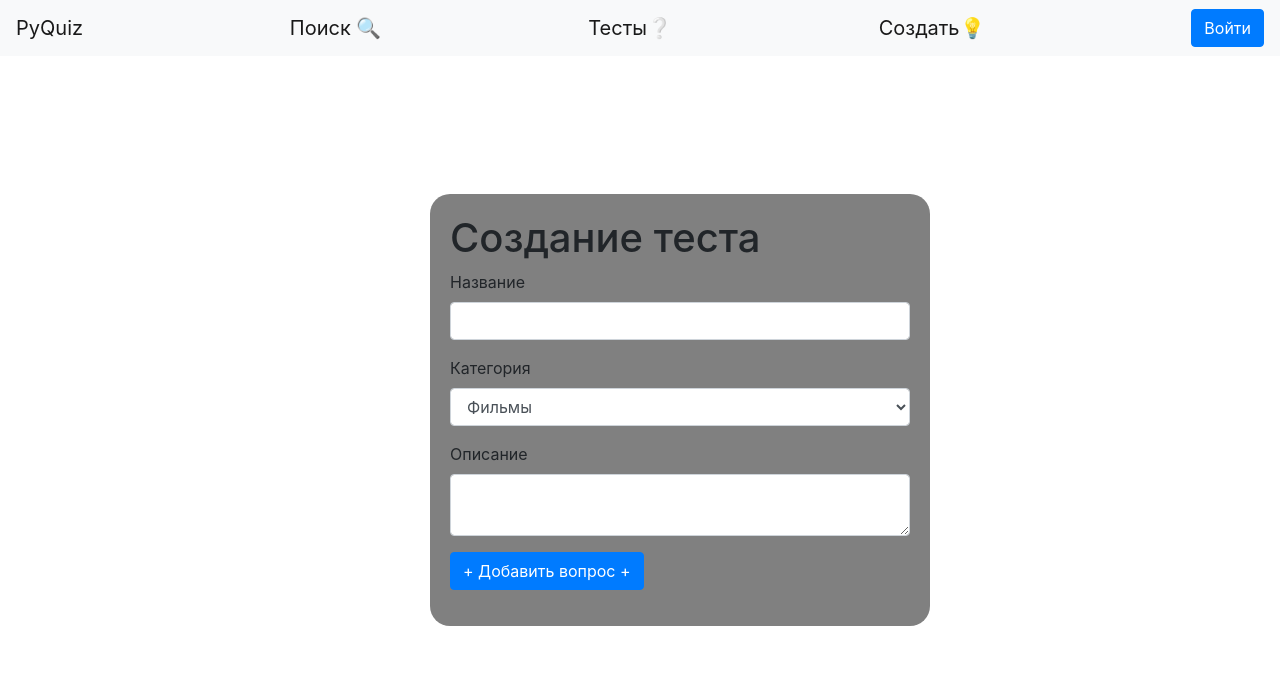
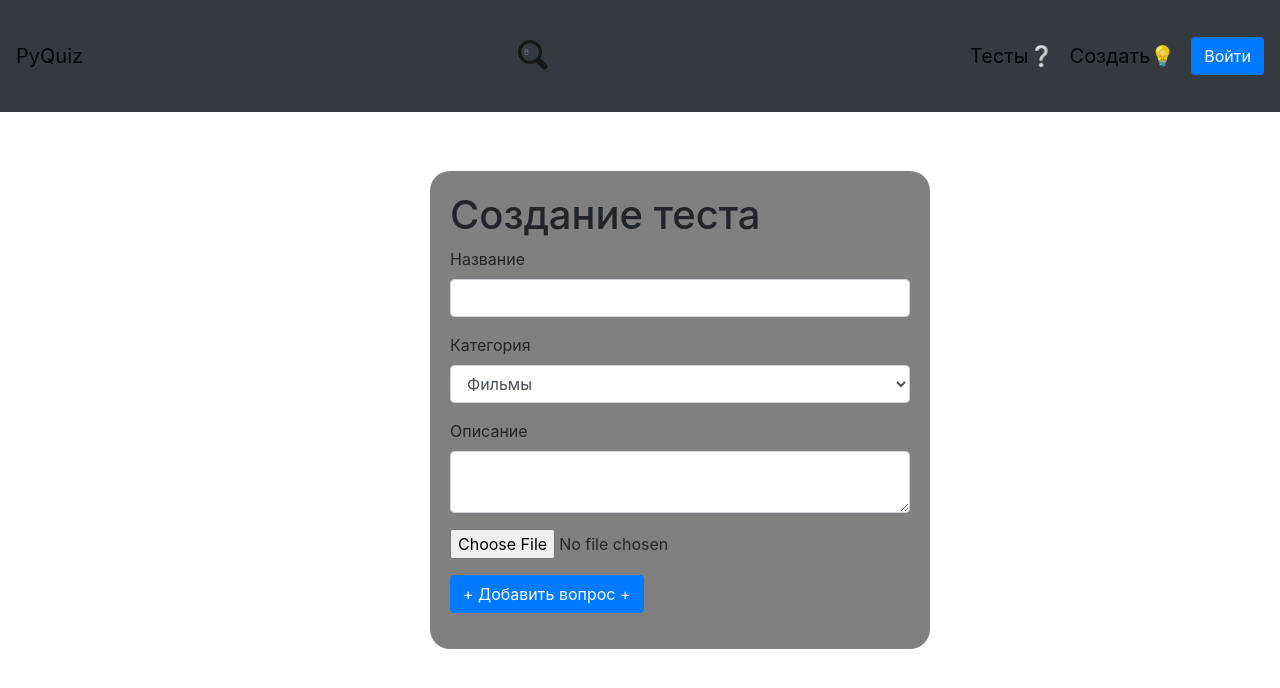
Before and after one commit to kerosin1323/SupportDrive, a Flask app: page /make_test in a window 1280 px wide. Shown: the top 688 px of the page. Run offline with Flask 3, Linux system fonts and the light colour scheme; some libraries are stand-ins or nearby versions.

Commit message:
Designed project v1.1

```diff
--- a/data/users.py
+++ b/data/users.py
@@ -14,7 +14,7 @@ class User(SqlAlchemyBase, UserMixin):
     hashed_password = sqlalchemy.Column(sqlalchemy.String, nullable=True)
     all_right_questions = sqlalchemy.Column(sqlalchemy.Integer, default=0)
     all_questions = sqlalchemy.Column(sqlalchemy.Integer, default=0)
-    passed_tests = sqlalchemy.Column(sqlalchemy.Integer, default=0)
+    passed_tests = sqlalchemy.Column(sqlalchemy.String)
     marking_test = sqlalchemy.Column(sqlalchemy.Integer, default=0)
     tests = orm.relationship("Tests", back_populates='user')
 
--- a/forms/TestForm.py
+++ b/forms/TestForm.py
@@ -27,6 +27,7 @@ class MakingTestForm(FlaskForm):
     name = StringField('Название', validators=[DataRequired()])
     category = SelectField('Категория', choices=dropdown_list, default=1)
     describe = TextAreaField('Описание')
+    add_photo = FileField('Добавить фото')
     add_question = SubmitField('+ Добавить вопрос +')
 
 
@@ -35,6 +36,7 @@ class ChangingTestForm(FlaskForm):
     name = StringField('Название', validators=[DataRequired()])
     category = SelectField('Категория', choices=dropdown_list, default=1)
     describe = TextAreaField('Описание')
+    add_photo = FileField('Добавить фото')
     add_question = SubmitField('+ Изменить вопрос +')
 
 
@@ -60,6 +62,7 @@ class MakingQuestion(FlaskForm):
     check_right3 = BooleanField('Верный ответ')
     answer4 = StringField('Ответ', validators=[DataRequired()])
     check_right4 = BooleanField('Верный ответ')
+    add_photo = FileField('Добавить фото')
     create = SubmitField('Создать')
 
 
--- a/server.py
+++ b/server.py
@@ -1,9 +1,12 @@
 import datetime
+import os
+
 from flask_login import LoginManager, login_user, current_user, logout_user
-from flask import Flask, render_template, redirect, request, session
+from flask import Flask, render_template, redirect, request, session, url_for
 from data import db_session, tests, users
 from forms.TestForm import *
-from sqlalchemy import desc
+from werkzeug.utils import secure_filename
+from sqlalchemy import desc, func
 import json
 
 app = Flask(__name__)
@@ -11,6 +14,7 @@ app.config['SECRET_KEY'] = 'yandexlyceum_secret_key'
 app.config['PERMANENT_SESSION_LIFETIME'] = datetime.timedelta(
     days=365
 )
+app.config['UPLOAD_FOLDER'] = './static/images'
 login_manager = LoginManager()
 login_manager.init_app(app)
 
@@ -30,18 +34,35 @@ def welcome_page():
     db_sess.commit()
     amount_tests = len(db_sess.query(tests.Tests).all())
     visitors = len(db_sess.query(users.User).all())
-    average = sum(i[0] for i in db_sess.query(users.User.all_right_questions).all()) * 100 // sum(j[0] for j in db_sess.query(users.User.all_questions).all())
+    try:
+        average = sum(i[0] for i in db_sess.query(users.User.all_right_questions).all()) * 100 // sum(
+        j[0] for j in db_sess.query(users.User.all_questions).all())
+    except ZeroDivisionError:
+        average = 0
     leaders = db_sess.query(users.User).order_by(desc(users.User.marking_test)).all()[:3]
     marking = []
     for i in leaders:
         marking.append(db_sess.query(users.User.marking_test).filter(users.User.id == i.id).first()[0])
-    print(marking)
     top_tests = db_sess.query(tests.Tests).order_by(desc(tests.Tests.passing_tests)).all()[:8]
     id_pressed_test = request.form.get('id')
     if id_pressed_test:
         return redirect(f'/tests/{id_pressed_test}/start')
     return render_template('index.html', amount_tests=amount_tests, tests=top_tests,
                            visitors=visitors, leaders=leaders, average=average, marking=marking)
+
+
+@app.route('/search', methods=['GET', 'POST'])
+def search():
+    db_sess = db_session.create_session()
+    search_tests = request.args.get('search')
+    test = db_sess.query(tests.Tests).filter(tests.Tests.name.ilike('%' + search_tests + '%')).all()
+    if not test:
+        return 'Тестов с таким названием нет'
+    if request.method == 'POST' and test:
+        test_id = request.form.get('id')
+        return redirect(f'/tests/{test_id}/start')
+    return render_template('all_tests.html', tests=test, current_user=current_user,
+                           title=f'Тесты по названию {search_tests}')
 
 
 @app.route('/register', methods=['GET', 'POST'])
@@ -101,7 +122,6 @@ def choose_category():
 @app.route('/tests/<category>', methods=['GET', 'POST'])
 def show_all_tests(category):
     """ВЫвод всех тестов выбранной категории"""
-    print(category)
     trans_dict = {'films': 'Фильмы', 'sport': 'Спорт', 'foods': 'еда', 'games': 'Игры', 'science': 'Наука',
                   'tech': 'Технологии', 'others': 'Другое', 'music': 'Музыка'}
     db_sess = db_session.create_session()
@@ -111,7 +131,8 @@ def show_all_tests(category):
     if request.method == 'POST' and test:
         test_id = request.form.get('id')
         return redirect(f'/tests/{test_id}/start')
-    return render_template('all_tests.html', tests=test, current_user=current_user, title=f'Тесты по категории {trans_dict[category].lower()}')
+    return render_template('all_tests.html', tests=test, current_user=current_user,
+                           title=f'Тесты по категории {trans_dict[category].lower()}')
 
 
 @app.route('/tests/<test_id>/start', methods=['GET', 'POST'])
@@ -140,49 +161,67 @@ def start_test(test_id):
 @app.route('/take_test/<test_id>/<question>', methods=['GET', 'POST'])
 def take_test(test_id, question):
     """Процесс прохождения теста"""
-    try:
-        number_trying = list(session.get(str(test_id), {}).keys())[-1]
-    except IndexError:
-        number_trying = str(0)
-    if question == '1' and request.method == 'GET':
-        number_trying = str(int(number_trying) + 1)
-    mark = session.get(str(test_id), {}).get(number_trying, {}).get('mark', 0)
-    right_answers = session.get(str(test_id), {}).get(number_trying, {}).get('right_answers', 0)
-    session[str(test_id)] = {**session.get(str(test_id), {}), number_trying: {"mark": mark, 'right_answers': right_answers}}
     db_sess = db_session.create_session()
     test = db_sess.query(tests.Tests).filter(tests.Tests.id == test_id).first()
+    user = db_sess.query(users.User).filter(users.User.id == current_user.id).first()
     # загружаем данные в виде json
     data = json.loads(test.questions)
+    try:
+        passed_tests_data = json.loads(user.passed_tests)
+    except TypeError:
+        passed_tests_data = {test_id: {'0': {'right_answers': 0, 'mark': 0}}}
+    if not passed_tests_data:
+        user.passed_tests = json.dumps({test_id: {'0': {'right_answers': 0, 'mark': 0}}})
+        db_sess.commit()
+    elif not passed_tests_data[test_id]:
+        user.passed_tests = json.dumps({**passed_tests_data, **{test_id: {'1': {'right_answers': 0, 'mark': 0}}}})
+        db_sess.commit()
+    elif passed_tests_data[test_id] and question == '1' and request.method != 'POST':
+        prev_number_trying = int([i for i in passed_tests_data[test_id].keys()][0])
+        prev_mark = passed_tests_data[test_id][str(prev_number_trying)]['mark']
+        user.passed_tests = json.dumps({**passed_tests_data, **{test_id: {str(prev_number_trying + 1): dict(
+            right_answers=0, mark=prev_mark)}}})
+        db_sess.commit()
+    passed_tests_data = json.loads(user.passed_tests)
+    number_trying = [i for i in passed_tests_data[test_id].keys()][0]
+    right_answers = passed_tests_data[test_id][number_trying]['right_answers']
+    mark = passed_tests_data[test_id][number_trying]['mark']
     if request.method == 'POST' and int(question) <= len(data):
         # проверяем на правильность ответ пользователя
-        if [j for j, v in data[question]['answers'].items()][int(request.form.get('index'))] == [i for i, k in data[question]['answers'].items() if k][0]:
-            session[str(test_id)][number_trying]['right_answers'] = right_answers + 1
+        if [j for j, v in data[question]['answers'].items()][int(request.form.get('index'))] == \
+                [i for i, k in data[question]['answers'].items() if k][0]:
+            passed_tests_data[test_id][number_trying]['right_answers'] += 1
+            user.passed_tests = json.dumps(passed_tests_data)
+            db_sess.commit()
         return redirect(f'/take_test/{test_id}/{int(question) + 1}')
     # обрабатываем данные оценки
     if request.form.get('mark') == '+' and mark < 1:
-        session[str(test_id)][number_trying]['mark'] += 1
         mark += 1
+        test.mark += 1
     elif request.form.get('mark') == '-' and mark > -1:
-        session[str(test_id)][number_trying]['mark'] -= 1
         mark -= 1
+        test.mark -= 1
+    passed_tests_data[test_id][number_trying]['mark'] = mark
+    user.passed_tests = json.dumps(passed_tests_data)
+    db_sess.commit()
     if int(question) <= len(data):
-        return render_template('questions.html', number_question=question, name=data[question]['name'], answer=[i for i in data[question]['answers']], current_user=current_user)
+        return render_template('questions.html', number_question=question, name=data[question]['name'],
+                               answer=[i for i in data[question]['answers']], current_user=current_user)
     # обработка кнопки выхода
     if request.form.get('exit') == '1':
         if number_trying == '1':
-            test.mark += mark
+            test.passing_tests += 1
+            test.amount_right_answers += passed_tests_data[test_id][number_trying]['right_answers']
+            user.all_questions += len(data)
+            user.all_right_questions += passed_tests_data[test_id][number_trying]['right_answers']
         else:
-            test.mark -= session[str(test_id)][str(int(number_trying) - 1)]['mark']
-            test.mark += mark
-        if number_trying == '1':
-            user = db_sess.query(users.User).filter(users.User.id == current_user.id).first()
-            user.all_questions += len(data)
-            user.all_right_questions += session[str(test_id)][number_trying]['right_answers']
-            user.passed_tests += 1
-        session[str(test_id)][number_trying]['right_answers'] = 0
+            test.mark -= passed_tests_data[test_id][number_trying]['mark']
+        test.mark += passed_tests_data[test_id][number_trying]['mark']
         db_sess.commit()
         return redirect('/')
-    return render_template('finish_test.html', right_answers=right_answers, all_questions=len(data), percent=int(right_answers/len(data)*100), mark=f'+{mark}' if mark == 1 else mark, current_user=current_user)
+    return render_template('finish_test.html', right_answers=right_answers, all_questions=len(data),
+                           percent=int(right_answers / len(data) * 100), mark=f'+{mark}' if mark == 1 else mark,
+                           current_user=current_user)
 
 
 @app.route('/make_test', methods=['GET', 'POST'])
@@ -190,7 +229,11 @@ def make_test():
     """Процесс создания теста"""
     form = MakingTestForm()
     if form.validate_on_submit():
+        file = form.add_photo.data
+        filename = secure_filename(file.filename)
+        file.save(os.path.join(app.config['UPLOAD_FOLDER'], filename))
         test = tests.Tests()
+        test.photo = filename
         test.name = form.name.data
         test.category = form.category.data
         test.describe = form.describe.data
@@ -278,7 +321,8 @@ def change_questions(test_id, number):
         form.check_right2.data = checks[1]
         form.check_right3.data = checks[2]
         form.check_right4.data = checks[3]
-    return render_template('make_question.html', form=form, number=number, current_user=current_user, able_to_delete=True)
+    return render_template('make_question.html', form=form, number=number, current_user=current_user,
+                           able_to_delete=True)
 
 
 @app.route('/create_question/<test_id>/<number>', methods=['GET', "POST"])
@@ -293,15 +337,17 @@ def create_question(number, test_id):
         variants = (form.answer1.data, form.answer2.data, form.answer3.data, form.answer4.data)
         # проверка: правильный ответ должен быть одним
         if sum(1 for i in checks if i) > 1:
-            return render_template('make_question.html', form=form, number=number, current_user=current_user, message='Правильный ответ должен быть одним!')
+            return render_template('make_question.html', form=form, number=number, current_user=current_user,
+                                   message='Правильный ответ должен быть одним!')
         elif not sum(1 for i in checks if i):
-            return render_template('make_question.html', form=form, number=number, current_user=current_user, message='Выберите верный вариант ответа!')
+            return render_template('make_question.html', form=form, number=number, current_user=current_user,
+                                   message='Выберите верный вариант ответа!')
         # Преобразуем данные вопроса в json
         questions_str = {f'{number}': {'name': form.question.data,
-                                                  'answers': {variants[0]: checks[0],
-                                                              variants[1]: checks[1],
-                                                              variants[2]: checks[2],
-                                                              variants[3]: checks[3]}}}
+                                       'answers': {variants[0]: checks[0],
+                                                   variants[1]: checks[1],
+                                                   variants[2]: checks[2],
+                                                   variants[3]: checks[3]}}}
         try:
             prev_questions = json.loads(test.questions)
         except TypeError:
@@ -313,7 +359,8 @@ def create_question(number, test_id):
             return redirect(f'/create_question/{test_id}/{int(number) + 1}')
         elif form.create.data:
             return redirect('/')
-    return render_template('make_question.html', form=form, number=number, current_user=current_user, able_to_delete=False)
+    return render_template('make_question.html', form=form, number=number, current_user=current_user,
+                           able_to_delete=False)
 
 
 @app.route('/profile', methods=['GET', 'POST'])
@@ -330,7 +377,8 @@ def open_profile():
     if form.exit.data:
         logout_user()
         return redirect('/')
-    return render_template('profile_check.html', name=current_user.name, checked_tests_count=int(user.passed_tests), percent=int(percent), form=form, current_user=current_user, mark=user.marking_test)
+    return render_template('profile_check.html', name=current_user.name, checked_tests_count=len(json.loads(user.passed_tests).keys()),
+                           percent=int(percent), form=form, current_user=current_user, mark=user.marking_test)
 
 
 @app.route('/profile/<user_id>', methods=['GET', 'POST'])
@@ -346,7 +394,7 @@ def profile_user(user_id):
     if form.exit.data:
         logout_user()
         return redirect('/')
-    return render_template('profile_check.html', name=user.name, checked_tests_count=int(user.passed_tests),
+    return render_template('profile_check.html', name=user.name, checked_tests_count=len(json.loads(user.passed_tests).keys()),
                            percent=int(percent), form=form, current_user=current_user, mark=user.marking_test)
 
 
@@ -360,7 +408,8 @@ def show_created_tests():
         return redirect(f'/tests/{test_id}/start')
     if not test:
         return 'Пользователь не создал ни одного теста'
-    return render_template('all_tests.html', tests=test, current_user=current_user, title=f'Тесты пользователя {current_user.name}')
+    return render_template('all_tests.html', tests=test, current_user=current_user,
+                           title=f'Тесты пользователя {current_user.name}')
 
 
 def main():
--- a/templates/base.html
+++ b/templates/base.html
@@ -34,12 +34,16 @@
         .popular_tests {
             background-color: gray;
             width: 250px;
-            padding: 20px;
+            border-radius: 20px;
+            text-align: left;
+            height: 400px;
             margin-top: 10px;
             margin-left: 40px;
-            border-radius: 20px;
-            text-align: left;
-            height: 100%;
+            padding: 0px;
+        }
+        .under-photo {
+            margin: 20px;
+            margin-bottom: 50px;
         }
         .label-popular-test {
             margin-left: 10px;
@@ -75,13 +79,152 @@
             display: flex;
             justify-content: space-between;
         }
+        * {
+	border: 0;
+}
+
+.search-bar {
+	display: flex;
+}
+.search-bar input,
+.search-btn,
+.search-btn:before,
+.search-btn:after {
+	transition: all 0.25s ease-out;
+}
+.search-bar input,
+.search-btn {
+	width: 3em;
+	height: 3em;
+}
+.search-bar input:invalid:not(:focus),
+.search-btn {
+	cursor: pointer;
+}
+.search-bar,
+.search-bar input:focus,
+.search-bar input:valid  {
+	width: 100%;
+}
+.search-bar input:focus,
+.search-bar input:not(:focus) + .search-btn:focus {
+	outline: transparent;
+}
+.search-bar {
+	margin: auto;
+	padding: 1.5em;
+	justify-content: center;
+	max-width: 30em;
+}
+.search-bar input {
+	background: transparent;
+	border-radius: 1.5em;
+	box-shadow: 0 0 0 0.4em #171717 inset;
+	padding: 0.75em;
+	transform: translate(0.5em,0.5em) scale(0.5);
+	transform-origin: 100% 0;
+	-webkit-appearance: none;
+	-moz-appearance: none;
+}
+
+.search-bar input:focus,
+.search-bar input:valid {
+	background: #fff;
+	border-radius: 0.375em 0 0 0.375em;
+	box-shadow: 0 0 0 0.1em #d9d9d9 inset;
+	transform: scale(1);
+}
+.search-btn {
+	background: #171717;
+	border-radius: 0 0.75em 0.75em 0 / 0 1.5em 1.5em 0;
+	padding: 0.75em;
+	position: relative;
+	transform: translate(0.25em,0.25em) rotate(45deg) scale(0.25,0.125);
+	transform-origin: 0 50%;
+}
+.search-btn:before,
+.search-btn:after {
+	content: "";
+	display: block;
+	opacity: 0;
+	position: absolute;
+}
+.search-btn:before {
+	border-radius: 50%;
+	box-shadow: 0 0 0 0.2em #f1f1f1 inset;
+	top: 0.75em;
+	left: 0.75em;
+	width: 1.2em;
+	height: 1.2em;
+}
+.search-btn:after {
+	background: #f1f1f1;
+	border-radius: 0 0.25em 0.25em 0;
+	top: 51%;
+	left: 51%;
+	width: 0.75em;
+	height: 0.25em;
+	transform: translate(0.2em,0) rotate(45deg);
+	transform-origin: 0 50%;
+}
+.search-btn span {
+	display: inline-block;
+	overflow: hidden;
+	width: 1px;
+	height: 1px;
+}
+
+/* Active state */
+.search-bar input:focus + .search-btn,
+.search-bar input:valid + .search-btn {
+	background: #2762f3;
+	border-radius: 0 0.375em 0.375em 0;
+	transform: scale(1);
+}
+.search-bar input:focus + .search-btn:before,
+.search-bar input:focus + .search-btn:after,
+.search-bar input:valid + .search-btn:before,
+.search-bar input:valid + .search-btn:after {
+	opacity: 1;
+}
+.search-bar input:focus + .search-btn:hover,
+.search-bar input:valid + .search-btn:hover,
+.search-bar input:valid:not(:focus) + .search-btn:focus {
+	background: #0c48db;
+}
+.search-bar input:focus + .search-btn:active,
+.search-bar input:valid + .search-btn:active {
+	transform: translateY(1px);
+}
+
+@media screen and (prefers-color-scheme: dark) {
+	input {
+		color: #f1f1f1;
+	}
+	.search-bar input {
+		box-shadow: 0 0 0 0.4em #f1f1f1 inset;
+	}
+	.search-bar input:focus,
+	.search-bar input:valid {
+		background: #3d3d3d;
+		box-shadow: 0 0 0 0.1em #3d3d3d inset;
+	}
+	.search-btn {
+		background: #f1f1f1;
+	}
+}
     </style>
 </head>
 <body>
 <header>
-    <nav class="navbar navbar-light bg-light">
+    <nav class="navbar navbar-light bg-dark">
         <a class="navbar-brand" href="/">PyQuiz</a>
-        <a class="navbar-brand" href="/search">Поиск 🔍</a>
+        <form action="/search" class="search-bar">
+            <input type="search" name="search" placeholder="Введите название теста" pattern=".*\S.*" required >
+            <button class="search-btn" type="submit">
+                <span>Поиск🔍</span>
+            </button>
+        </form>
         <a class="navbar-brand" href="/choose_category">Тесты❔</a>
         <a class="navbar-brand" href="/make_test">Создать💡</a>
         {% if current_user.is_authenticated %}
--- a/templates/index.html
+++ b/templates/index.html
@@ -30,7 +30,10 @@
     <div class="container">
         {% for test in tests %}
             <button class="popular_tests" name="id" value="{{test.id}}">
-                <img src=test.photo alt="Photo">
+                <div class="image">
+                    <img src="/static/images/{{ test.photo }}" alt="photo" height="100%" width="100%">
+                </div>
+                <div class="under-photo">
                     <h2>{{ test.name }}</h2>
                 {{ test.describe }}
                 <hr>
@@ -58,6 +61,7 @@
                             {{ test.passing_tests }}
                         </div>
                     </div>
+                </div>
             </button>
         {% endfor %}
     </div>
--- a/templates/make_test.html
+++ b/templates/make_test.html
@@ -33,6 +33,14 @@
             {% endfor %}
         </p>
         <p>
+            {{ form.add_photo() }}
+            {% for error in form.add_photo.errors %}
+                <div class="alert alert-danger" role="alert">
+                    {{ error }}
+                </div>
+            {% endfor %}
+        </p>
+        <p>
             {{ form.add_question(type='submit', class="btn btn-primary") }}
             {% for error in form.add_question.errors %}
                 <div class="alert alert-danger" role="alert">
```
Lines whose indentation alone changed are shown as unchanged.
